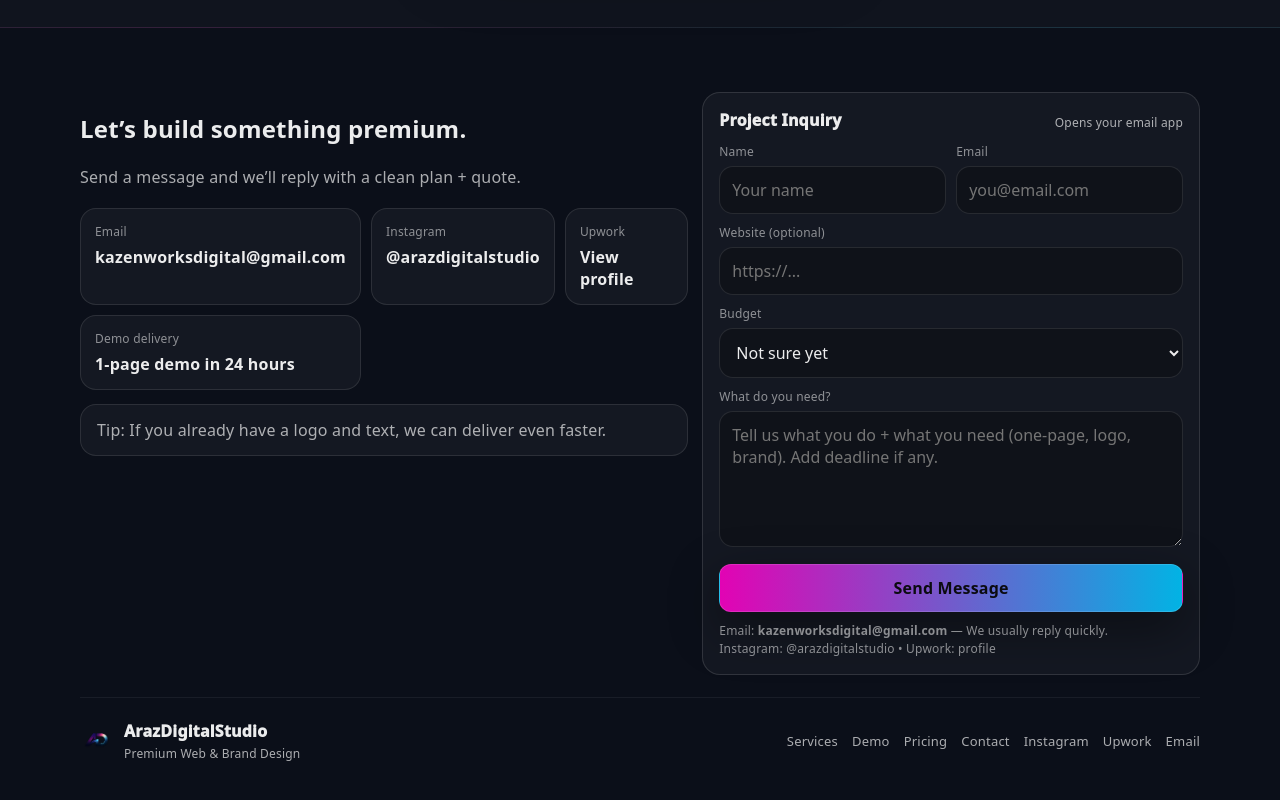
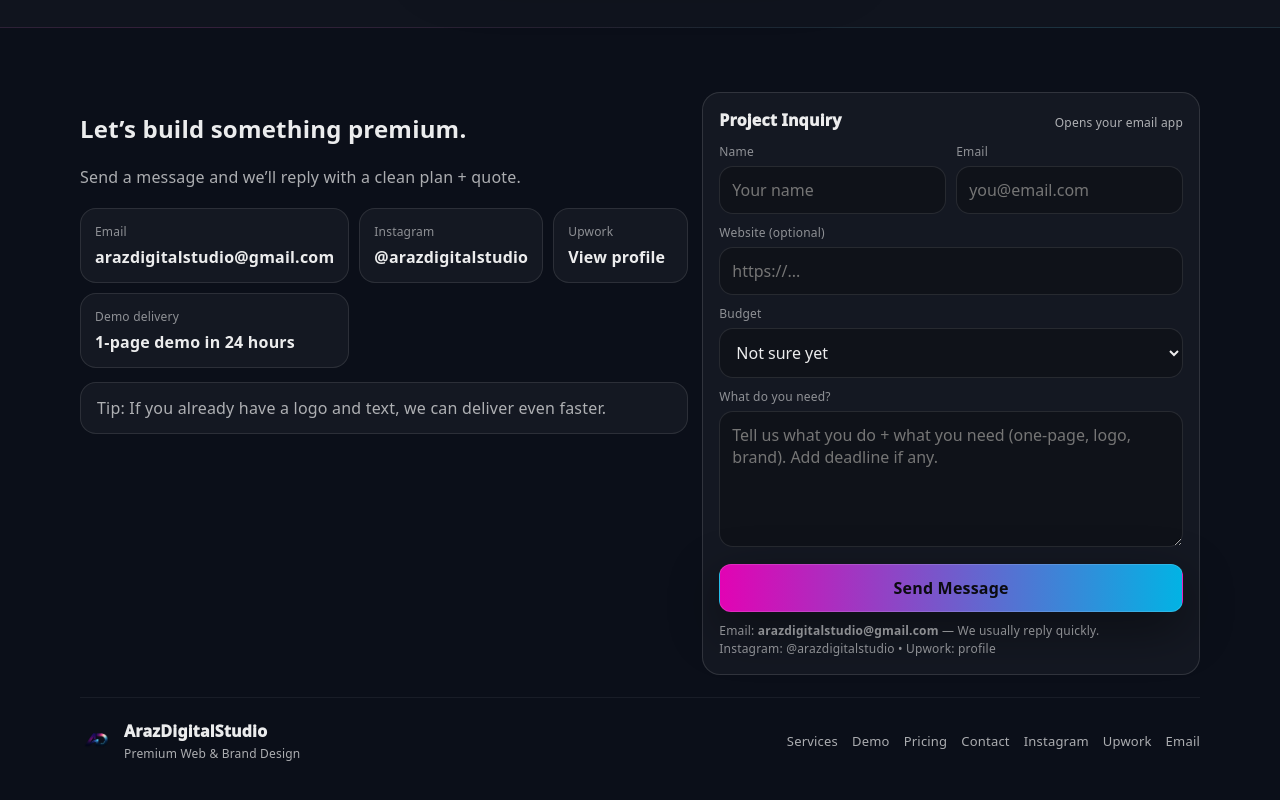
Before and after one commit to araz3110/arazdigitalstudio, a React (Vite) app: page / in a window 1280 px wide. Shown: the part 2356-3156 px from the top of the page. Built offline with nearby package versions, Linux system fonts and the light colour scheme.

Commit message:
fix email + remove kazen

```diff
--- a/src/App.jsx
+++ b/src/App.jsx
@@ -2,7 +2,7 @@ import React, { useMemo, useState } from "react";
 import "./App.css";
 import logo from "./assets/logo.png";
 
-const EMAIL = "kazenworksdigital@gmail.com";
+const EMAIL = "arazdigitalstudio@gmail.com";
 const IG_URL = "https://www.instagram.com/arazdigitalstudio/";
 const UPWORK_URL = "https://www.upwork.com/freelancers/~01e14df13c6a6ec131";
 
```
